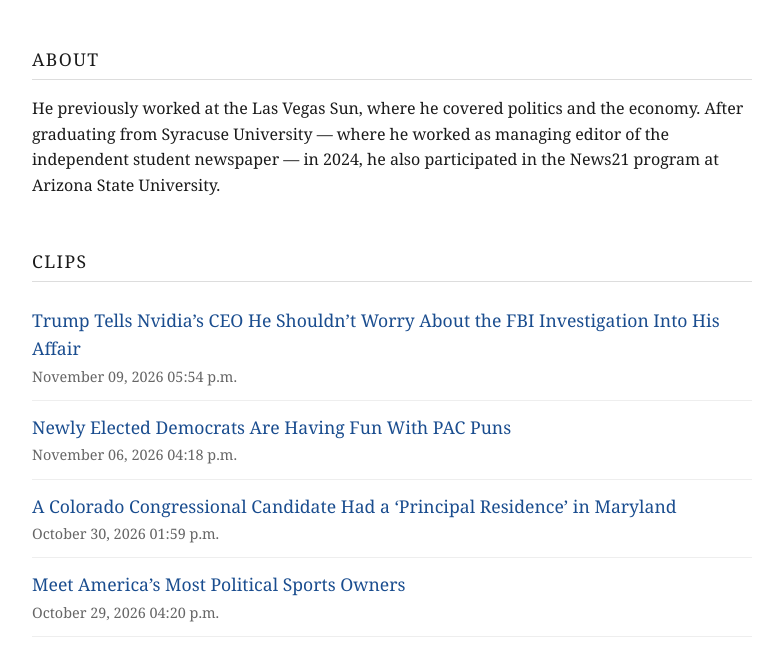
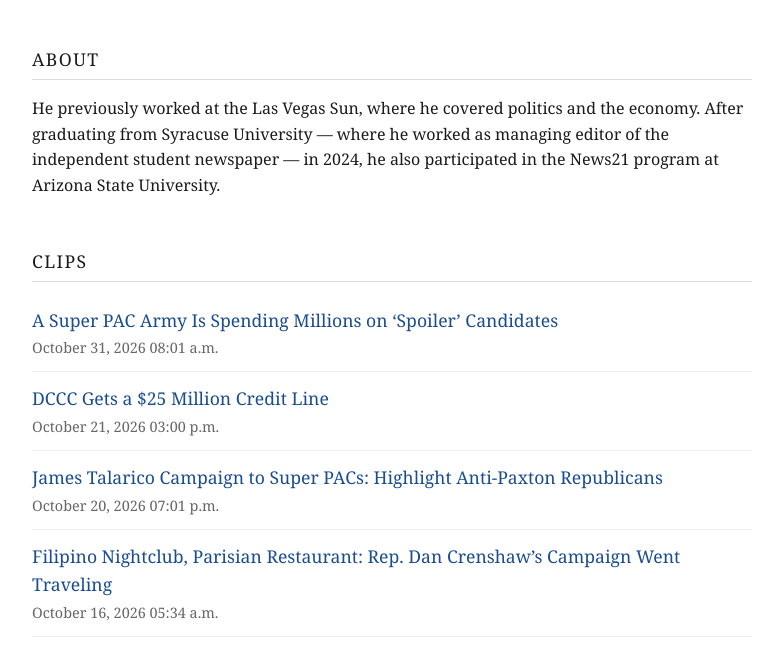
Before and after one commit to kylechouinard-bit/SiteTemplate, a plain HTML site: page index.html in a window 1280 px wide. Shown: the part 139-787 px from the top of the page, without its empty margins (248-1031 px from the left). Drawn offline with Linux system fonts and the light colour scheme.

Commit message:
Replace clips with Kyle's chosen five
Co-Authored-By: Claude Opus 5.5 <noreply@anthropic.com>
Claude-Session: https://claude.ai/code/session_01CPadYnWhSUoJHMpm8hCxws

```diff
--- a/index.html
+++ b/index.html
@@ -99,24 +99,24 @@
       <h2>Clips</h2>
       <ul class="clips">
         <li>
-          <a href="https://www.washingtonsun.com/whitehouse/trump-jensen-huang-nvidia-fbi-investigation">Trump Tells Nvidia’s CEO He Shouldn’t Worry About the FBI Investigation Into His Affair</a>
-          <span class="date">November 09, 2026 05:54 p.m.</span>
+          <a href="https://www.washingtonsun.com/influence/super-pacs-third-party-candidates-funding">A Super PAC Army Is Spending Millions on ‘Spoiler’ Candidates</a>
+          <span class="date">October 31, 2026 08:01 a.m.</span>
         </li>
         <li>
-          <a href="https://www.washingtonsun.com/congress/newly-elected-democrats-leadership-pac-puns-abdul-el-sayed-josh-turek-amish-shah">Newly Elected Democrats Are Having Fun With PAC Puns</a>
-          <span class="date">November 06, 2026 04:18 p.m.</span>
+          <a href="https://www.washingtonsun.com/campaigns/dccc-credit-line">DCCC Gets a $25 Million Credit Line</a>
+          <span class="date">October 21, 2026 03:00 p.m.</span>
         </li>
         <li>
-          <a href="https://www.washingtonsun.com/campaigns/jessica-killin-colorado-congress-maryland-residence">A Colorado Congressional Candidate Had a ‘Principal Residence’ in Maryland</a>
-          <span class="date">October 30, 2026 01:59 p.m.</span>
-        </li>
-        <li>
-          <a href="https://www.washingtonsun.com/influence/most-political-sports-owners-in-america">Meet America’s Most Political Sports Owners</a>
-          <span class="date">October 29, 2026 04:20 p.m.</span>
+          <a href="https://www.washingtonsun.com/influence/james-talarico-texas-super-pac-ad-redboxing">James Talarico Campaign to Super PACs: Highlight Anti-Paxton Republicans</a>
+          <span class="date">October 20, 2026 07:01 p.m.</span>
         </li>
         <li>
           <a href="https://www.washingtonsun.com/influence/dan-crenshaw-congress-campaign-spending-international">Filipino Nightclub, Parisian Restaurant: Rep. Dan Crenshaw’s Campaign Went Traveling</a>
           <span class="date">October 16, 2026 05:34 a.m.</span>
+        </li>
+        <li>
+          <a href="https://www.washingtonsun.com/whitehouse/trump-envoys-kushner-witkoff-meet-with-putin">Witkoff Says U.S.-Led Talks With Russia and Ukraine Will Expand to European Officials</a>
+          <span class="date">November 12, 2026 11:23 a.m.</span>
         </li>
       </ul>
     </section>
```
